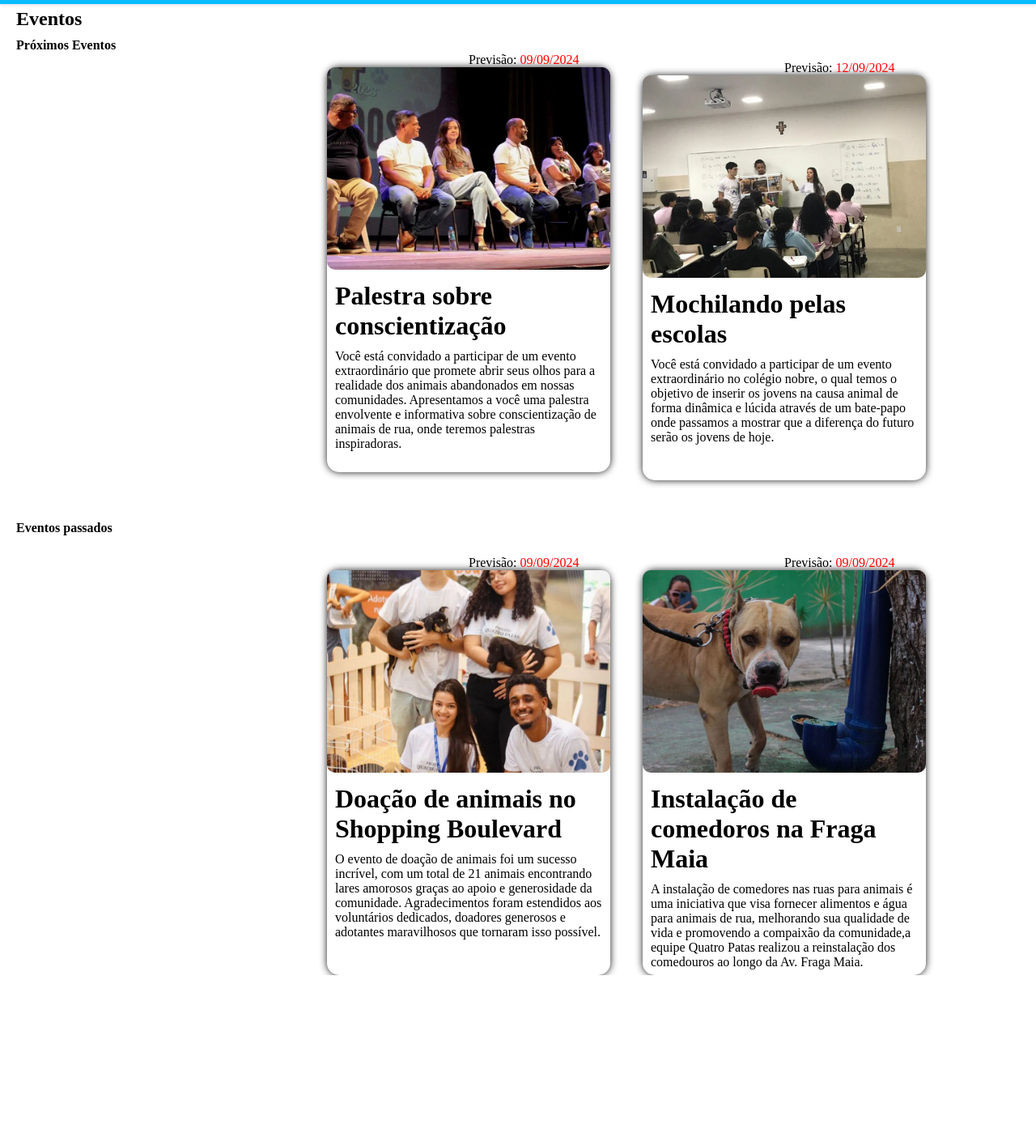
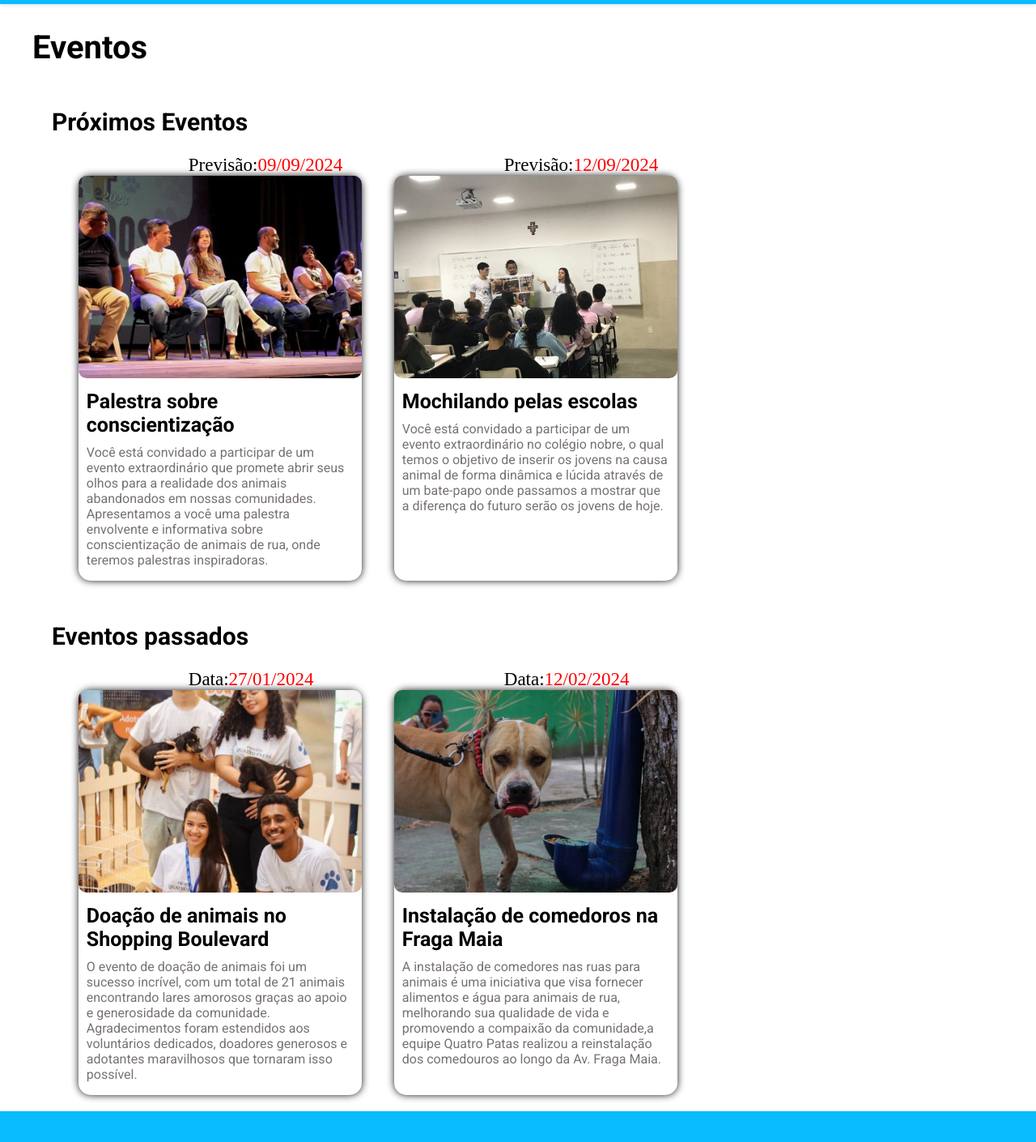
Before and after one commit to gabriellmrs/Projeto_Patas, a Vue app: page /Eventos in a window 1280 px wide. Shown: the part 120-1530 px from the top of the page at 81% size. Before the commit the page ends 1324 px from the top, so only its background shows below. Built offline with nearby package versions, Linux system fonts and the light colour scheme.

Commit message:
Termina os Eventos e o Footer

```diff
--- a/src/components/Footer.vue
+++ b/src/components/Footer.vue
@@ -4,10 +4,10 @@
         <div class="rodapé">
             <a href="#" target="_blank"><img src="img/logo.jpg" alt="logo"></a>
             <div class="contatos">
-                <p>(75)98448302</p>
-                <p>(75)93021346</p>
+                <p class="frase">(75) 9844-8302</p>
+                <p class="frase">(75) 9302-1346</p>
             </div><br>
-            <p>  Não realizamos resgate </p>
+            <p class="frase">  Não realizamos resgate </p>
             <div class="redes-sociais">
                 <a href="https://www.instagram.com/quatropatasfsa/" target="_blank"><img src="img/instagram.png" alt="icone-instagram"></a>
                 <a href="https://wa.me/+5575998448302" target="_blank"><img src="img/whatsapp.png" alt="icone-whatsapp"></a>
@@ -41,6 +41,12 @@ footer img{
     align-items: center;
 }
 
+.frase {
+    color: #fff;
+    font-size: 30px;
+    font-weight: bold;
+}
+
 .redes-sociais{
     display: flex;
     justify-content: space-around;
@@ -49,9 +55,8 @@ footer img{
 }
 
 .redes-sociais img{
-    height: 40px;
-    width: 40px;
-    filter: grayscale(70%);
+    height: 60px;
+    width: 60px;
 }
 
 .rodapé p{
@@ -59,7 +64,8 @@ footer img{
 }
 
 .redes-sociais img:hover{
-    filter: grayscale(0%);
-    transition: 1s all ease;
+    transform: scale(1.1);
+    box-shadow: 0 3px 6px rgba(0, 0, 0, 0.16), 0 3px 6px rgba(0, 0, 0, 0.23);
+    transition: .2s;
 }
 </style>
--- a/src/components/NavBar.vue
+++ b/src/components/NavBar.vue
@@ -192,5 +192,7 @@ ul li{
 
 }
 
+
+
 /*-----------------------------------------------------------------------------------*/
 </style>
--- a/src/views/Eventos.vue
+++ b/src/views/Eventos.vue
@@ -1,10 +1,10 @@
 <template>
   <NavBar/>
   <header>
-    <div class="title">
-        <h2>Eventos</h2>
-        <p class="subTitle">Próximos Eventos</p>
+    <div class="inicio">
+        <h2 class="title">Eventos</h2>
     </div>
+    <p class="subTitle">Próximos Eventos</p>
   </header>
 
 <div class="container">
@@ -18,7 +18,7 @@
     </div>
 
     <div>
-        <p class="date2">Previsão: <span class="red">12/09/2024</span></p>
+        <p class="date">Previsão: <span class="red">12/09/2024</span></p>
         <div class="box">
             <img src="img/mochilando.jpg" alt="Imagem 2" class="imagem">
             <h3 class="titleImg">Mochilando pelas escolas</h3>
@@ -27,13 +27,11 @@
     </div>
 </div>
 
-<header>
-    <p class="subTitle1">Eventos passados</p>
-</header>
+    <p class="subTitle">Eventos passados</p>
 
-<div class="container2">
+<div class="container">
   <div>
-      <p class="date3">Previsão: <span class="red">09/09/2024</span></p>
+      <p class="date">Data: <span class="red">27/01/2024</span></p>
          <div class="box">
            <img src="img/doacao_patas.jpeg" alt="imagem3" class="imagem">
               <h3 class="titleImg">Doação de animais no Shopping Boulevard</h3>
@@ -41,8 +39,8 @@
           </div>
   </div>
 
-  <div>
-    <p class="date4">Previsão: <span class="red4">09/09/2024</span></p>
+  <div >
+    <p class="date">Data: <span class="red">12/02/2024</span></p>
     <div class="box">
       <img src="img/comedores.jpg" alt="imagem4" class="imagem">
       <h3 class="titleImg">Instalação de comedoros na Fraga Maia</h3>
@@ -50,16 +48,18 @@
     </div>
   </div>
 </div>
-
+<Footer/>
   </template>
 
   <script>
+import Footer from '@/components/Footer.vue';
 import NavBar from '@/components/NavBar.vue';
 
 export default{
   name: 'Eventos',
   components: {
-    NavBar
+    NavBar,
+    Footer
   }
 }
 
@@ -68,43 +68,47 @@ export default{
 
 
 <style>
+@import url('https://fonts.googleapis.com/css2?family=Almarai:wght@300;400;700;800&family=Poppins:ital,wght@0,100;0,200;0,300;0,400;0,500; 0,600;0,700;0,800;0,900;1,100;1,200;1,300;1,400;1,500;1,600;1,700;1,800;1,900&display=swap');
+
+@import url('https://fonts.googleapis.com/css2?family=Almarai:wght@300;400;700;800&family=Poppins:ital,wght@0,100;0,200;0,300;0,400;0,500;0,600;0,700;0,800;0,900;1,100;1,200;1,300;1,400;1,500;1,600;1,700;1,800;1,900&family=Roboto:ital,wght@0,100;0,300;0,400;0,500;0,700;0,900;1,100;1,300;1,400;1,500;1,700;1,900&display=swap');
 
 body{
     background-color: white;
 }
+.inicio {
+    margin-left: 20px;
+    margin-top: 30px;
+}
 
 .title{
     margin-left: 20px;
-    margin-top: 5px;
+    margin-top: 30px;
+    font-family: "Roboto", sans-serif;
+    font-size: 40px;
 }
 
 .subTitle{
     font-weight: bold;
-    margin-top: 10px;
+    margin-top: 4%;
+    font-family: "Roboto", sans-serif;
+    font-size:30px;
+    margin-left: 5%;
 }
-
-  .subTitle1{
-    margin-left: 20px;
-    margin-top: 50px;
-    margin-bottom: 25px;
-    font-weight: bold;
-  }
-
 
 .container {
     display: flex;
     flex-wrap: wrap;
+    margin-top: 1%;
+    margin-left: 6%;
+    margin-bottom: 20px;
  /* justify-content: center; */
-}
-
-.container2{
-  display: flex;
-  flex-wrap: wrap;
 }
 
 .date{
  /* display: inline; */
-    margin-left: 50%;
+    margin-left: 40%;
+    font-size: 23px;
+    display: flex;
     /* margin-bottom: 5px;  */
 }
 
@@ -113,23 +117,6 @@ body{
  /* margin-left: 30%; */
 }
 
-.date2{
-/*display: inline; */
-  margin-left: 50%;
-  /* margin-top: 10px;  */
-}
-
-.date3{
-  margin-left: 50%;
-}
-
-.date4{
-  margin-left: 50%;
-}
-
-.red4{
-  color: red;
-}
 
 .box {
     background-color: white;
@@ -149,14 +136,17 @@ body{
   }
 
 .titleImg{
-    font-size: xx-large;
+    font-size: 25px;
     margin: 10px;
+    font-family: "Roboto", sans-serif;
 }
 
 .frase{
     text-align: left;
     font: 300;
     margin: 10px;
+    font-family: "Roboto", sans-serif;
+    color: #787171;
   }
 
 @media only screen and(device-width: 390px) and (device-height: 844px) and (-webkit-device-pixel-ratio: 3) and (orientation: portrait){
@@ -171,13 +161,6 @@ body{
     margin-bottom: 15px;
 }
 
-.date2{
-/*display: inline; */
-  margin-left: 50%;
-  margin-bottom: 10px;
-  margin-top:10;
-}
-
 .box{
   width: 100%;
   height: 500px;
@@ -187,18 +170,12 @@ body{
 
 @media screen and (max-width: 1350px){
 
-.date2{
-  /* margin-left: 50%; */
+.date{
+
   margin-top: 10px;
 }
 
-.container{
-  margin-left: 30%;
-}
 
-.container2{
-  margin-left: 30%;
-}
 
 }
 
```
